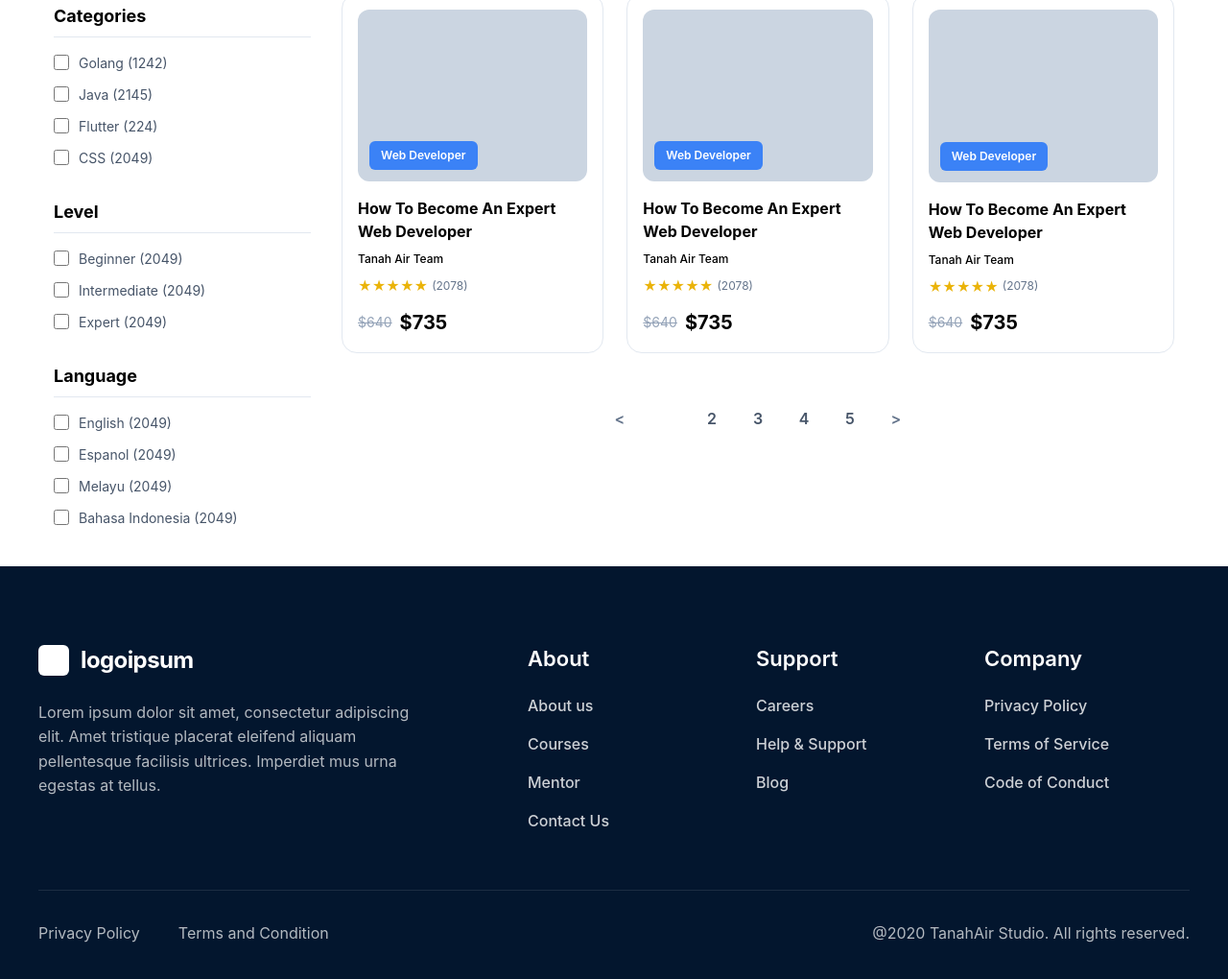
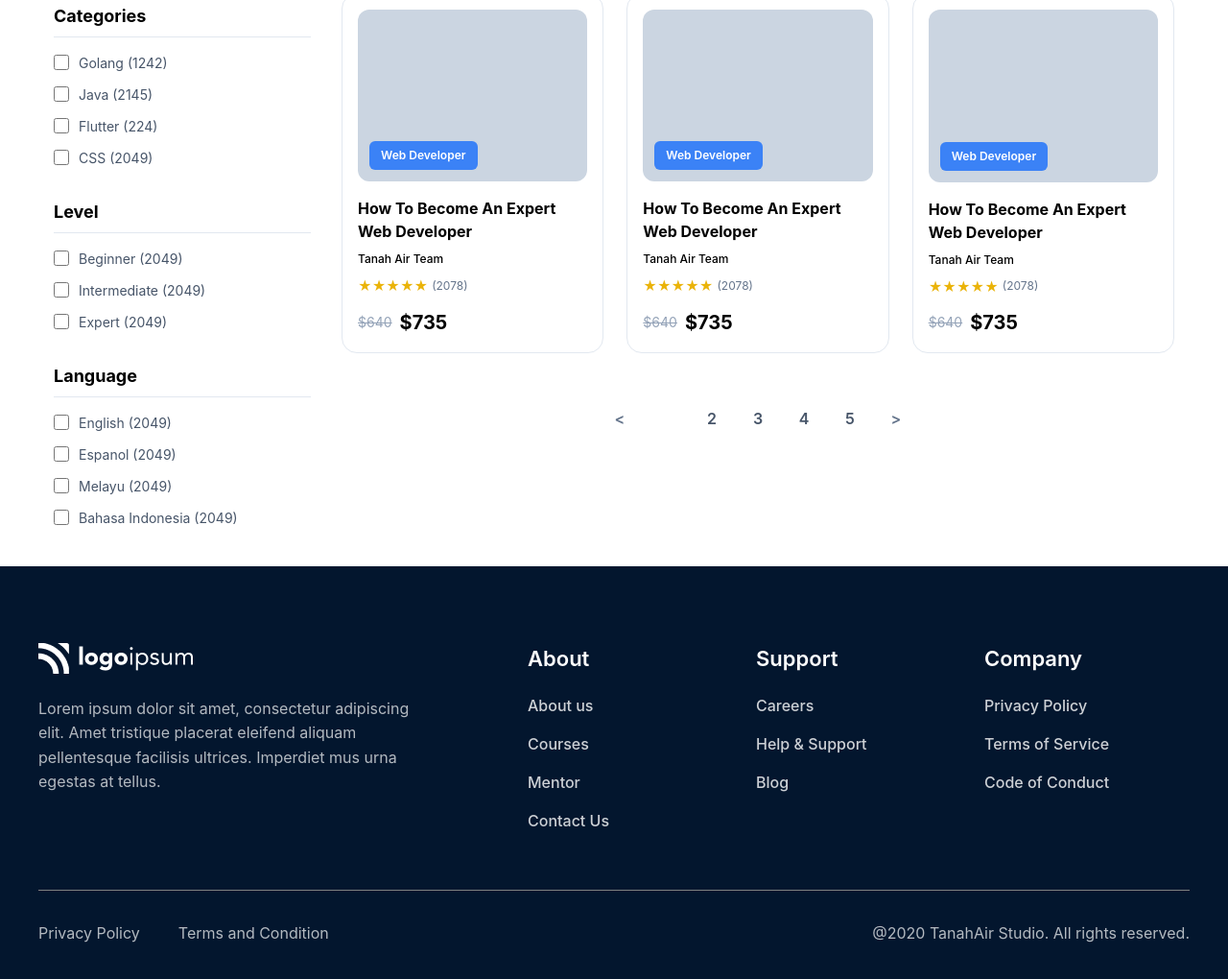
Before and after one commit to ramaz1k/group-work, a website: page index.html in a window 1280 px wide. Shown: the part 3303-4323 px from the top of the page at 96% size. Drawn offline with nearby package versions, Linux system fonts and the light colour scheme; files that its build step writes are made by us from their sources.

Commit message:
i add logo in rhe footer

```diff
--- a/index.html
+++ b/index.html
@@ -428,19 +428,18 @@
     <footer class="bg-[#03162e] text-white py-[60px] px-[16px] md:py-[80px]">
         <div class="max-w-[1200px] mx-auto">
 
-            <div class="grid grid-cols-1 md:grid-cols-12 gap-[40px] md:gap-[24px] pb-[60px] border-b border-white/10">
+            <div class="grid grid-cols-1 md:grid-cols-12 gap-[40px] md:gap-[24px] pb-[60px] border-b border-[grey]">
 
                 <div class="md:col-span-5 space-y-[24px]">
                     <div class="flex items-center gap-[12px]">
-                        <div class="w-[32px] h-[32px] bg-white rounded-[6px]"></div>
-                        <span class="text-[24px] font-bold tracking-tight">logoipsum</span>
+                        <img src="./Images/Logo (22).png" alt="">
                     </div>
                     <p class="text-white/70 text-[16px] leading-[1.6] max-w-[400px]">
                         Lorem ipsum dolor sit amet, consectetur adipiscing elit. Amet tristique placerat eleifend aliquam pellentesque facilisis ultrices. Imperdiet mus urna egestas at tellus.
                     </p>
                 </div>
 
-                <div class="md:col-span-7 grid grid-cols-2 sm:grid-cols-3 gap-[32px] md:gap-[24px]">
+                <div class="lg:col-span-7 grid grid-cols-2 grid-cols-3 gap-[32px] md:gap-[24px]">
 
                     <div class="space-y-[20px]">
                         <h4 class="text-[20px] font-semibold md:text-[22px]">About</h4>
```
